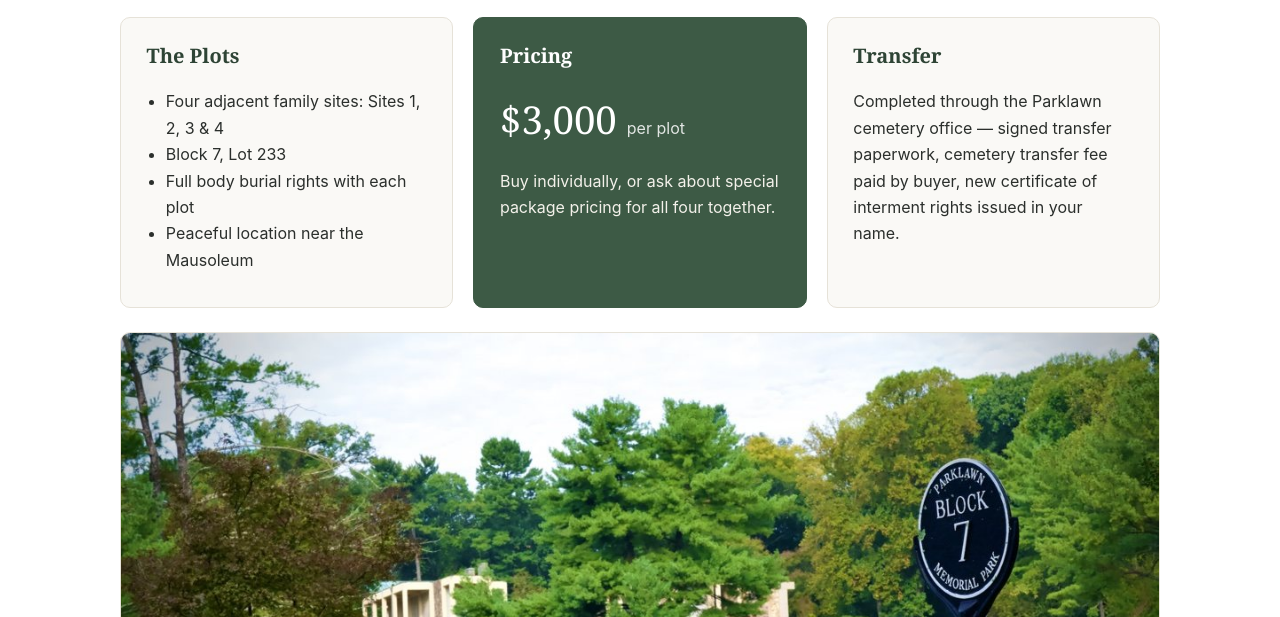
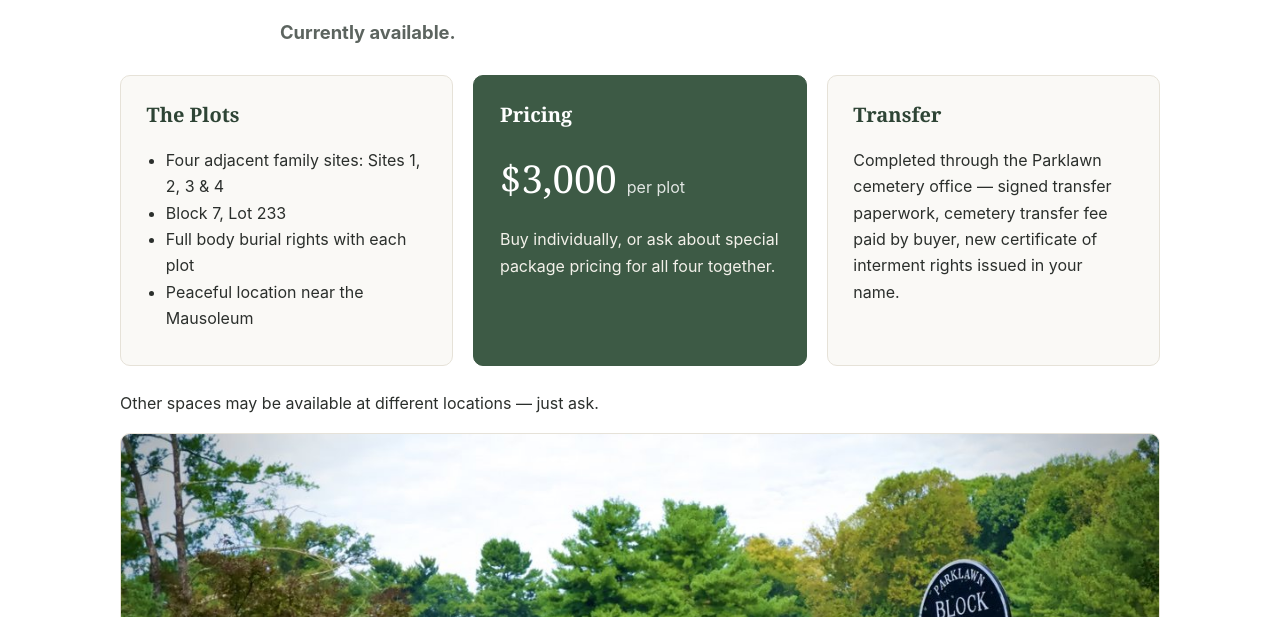
Before and after one commit to jpared0962/gentletransitionsmd, a plain HTML site: page parklawn-memorial-park-burial-plots.html in a window 1280 px wide. Shown: the part 688-1305 px from the top of the page. Drawn offline with Linux system fonts and the light colour scheme.

Commit message:
Add parklawn-memorial-park-burial-plots.html

```diff
--- a/parklawn-memorial-park-burial-plots.html
+++ b/parklawn-memorial-park-burial-plots.html
@@ -69,6 +69,7 @@
 <section class="listing">
   <div class="wrap">
     <h2>Available Now: Block 7, Lot 233, Sites 1&ndash;4</h2>
+    <p class="lede"><strong>Currently available.</strong></p>
     <div class="cards">
       <div class="card">
         <h3>The Plots</h3>
@@ -89,6 +90,7 @@
         <p>Completed through the Parklawn cemetery office &mdash; signed transfer paperwork, cemetery transfer fee paid by buyer, new certificate of interment rights issued in your name.</p>
       </div>
     </div>
+    <p>Other spaces may be available at different locations &mdash; just ask.</p>
     <figure class="listing-figure">
       <img src="/images/parklawn-memorial-park-block-7-mausoleum-view-rockville-md.jpg" alt="Block 7 marker at Parklawn Memorial Park with the Mausoleum in the background" width="1170" height="704" loading="lazy">
       <figcaption>Block 7 at Parklawn Memorial Park, with the Mausoleum in the background.</figcaption>
```
